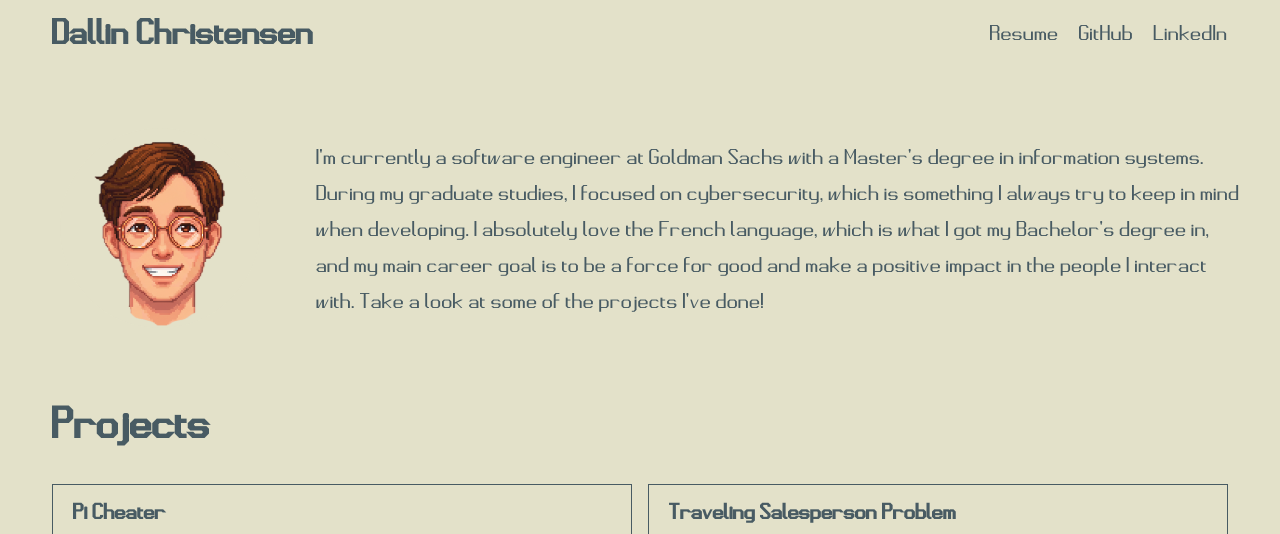
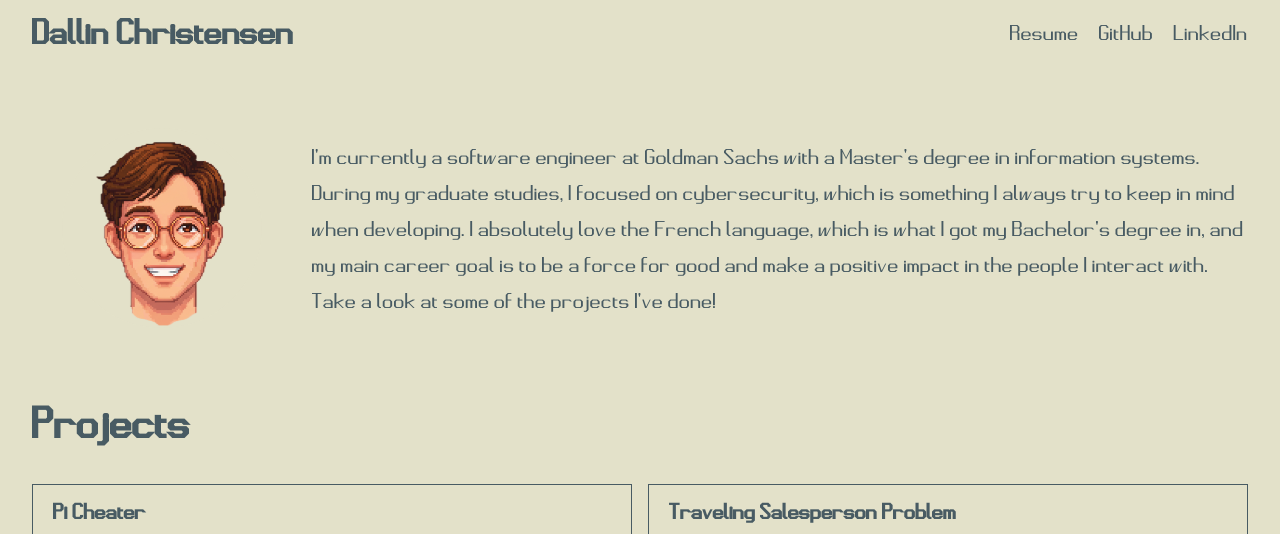
Before and after one commit to fmajorcminor/portfolio, a React (Vite) app: page / in a window 1280 px wide. Shown: the top 534 px of the page. Built offline with nearby package versions, Linux system fonts and the light colour scheme.

Commit message:
Make padding consistent

```diff
--- a/src/components/Hero.jsx
+++ b/src/components/Hero.jsx
@@ -16,7 +16,7 @@ const Hero = () => {
           </p>
         </div>
 
-        <p className="text-3xl p-2 h-fit text-left">
+        <p className="text-3xl py-2 h-fit text-left">
           I&#39;m currently a software engineer at Goldman Sachs with a
           Master&#39;s degree in information systems. During my graduate
           studies, I focused on cybersecurity, which is something I always try
--- a/src/components/Navbar.jsx
+++ b/src/components/Navbar.jsx
@@ -6,7 +6,7 @@ const Navbar = () => {
   };
 
   return (
-    <nav className="px-8 md:px-13 lg:px24">
+    <nav className="px-8 md:px-8 lg:px24">
       <div
         className="container-fluid py-2 flex justify-center md:justify-between items-center text-3xl"
         style={{ fontFamily: "LexingtonGothic" }}
--- a/src/components/Projects.jsx
+++ b/src/components/Projects.jsx
@@ -12,10 +12,10 @@ const Projects = () => {
       style={{ color: "#485B63" }}
     >
       {" "}
-      <h1 className="text-6xl pb-8 font-bold container text-left px-13">
+      <h1 className="text-6xl pb-8 font-bold container text-left px-8">
         Projects
       </h1>
-      <div className="flex flex-col md:flex-row gap-4 flex-wrap px-13 text-3xl">
+      <div className="flex flex-col md:flex-row gap-4 flex-wrap px-8 text-3xl">
         <div className="container mx-auto px-5 pb-4 pt-2 font-bold md:w-[calc(50%-0.5rem)] border text-left">
           <h1> Pi Cheater</h1>
           <p className="text-2xl font-normal">
```
